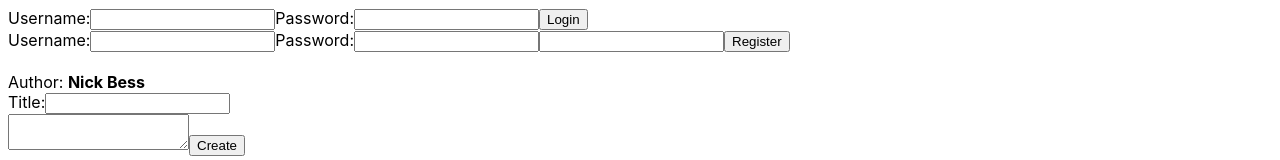
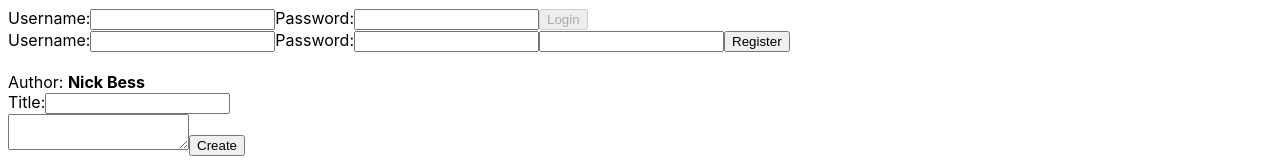
Before and after one commit to NBESS/my-blog, a React (Create React App) app: page / in a window 1280 px wide. Shown: the top 160 px of the page. Built offline with nearby package versions, Linux system fonts and the light colour scheme.

Commit message:
Refactor UserBar to utilize useState hook

```diff
--- a/src/user/Login.js
+++ b/src/user/Login.js
@@ -1,13 +1,28 @@
-import React from 'react';
+import React, { useState } from 'react';
 
-export function Login() {
+export function Login({ setUser }) {
+  const [username, setUsername] = useState('');
+
+  function handleUsername(evt) {
+    setUsername(evt.target.value);
+  }
   return (
-    <form onSubmit={(e) => e.preventDefault()}>
+    <form
+      onSubmit={(e) => {
+        e.preventDefault();
+        setUser(username);
+      }}>
       <label htmlFor='login-username'>Username:</label>
-      <input type='text' name='login-username' id='login-username' />
+      <input
+        type='text'
+        value={username}
+        onChange={handleUsername}
+        name='login-username'
+        id='login-username'
+      />
       <label htmlFor='login-password'>Password:</label>
       <input type='text' name='login-password' id='login-password' />
-      <input type='submit' value='Login' />
+      <input type='submit' value='Login' disabled={username.length === 0} />
     </form>
   );
 }
--- a/src/user/UserBar.js
+++ b/src/user/UserBar.js
@@ -1,19 +1,19 @@
-import React from 'react';
+import React, { useState } from 'react';
 
 import { Login } from './Login';
 import { Logout } from './Logout';
 import { Register } from './Register';
 
 export function UserBar() {
-  const user = '';
+  const [user, setUser] = useState('');
 
   if (user) {
-    return <Logout user={user} />;
+    return <Logout user={user} setUser={setUser} />;
   } else {
     return (
       <React.Fragment>
-        <Login />
-        <Register />
+        <Login setUser={setUser} />
+        <Register setUser={setUser} />
       </React.Fragment>
     );
   }
```
